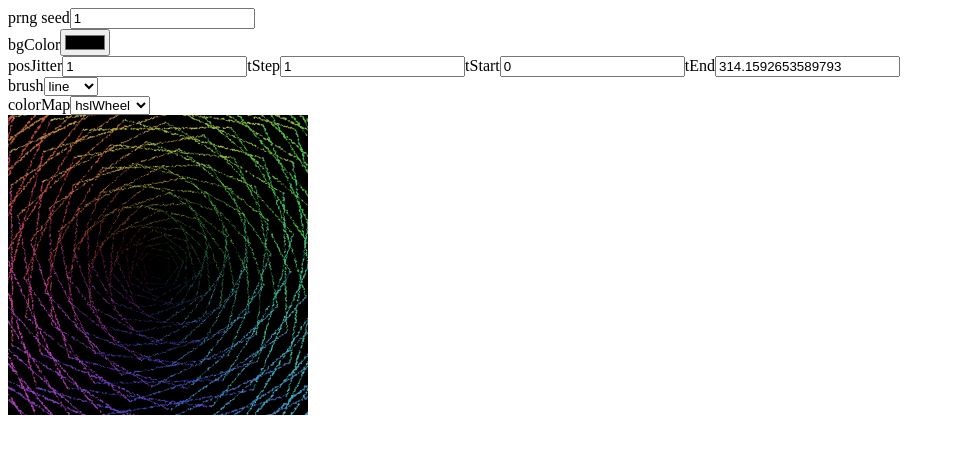
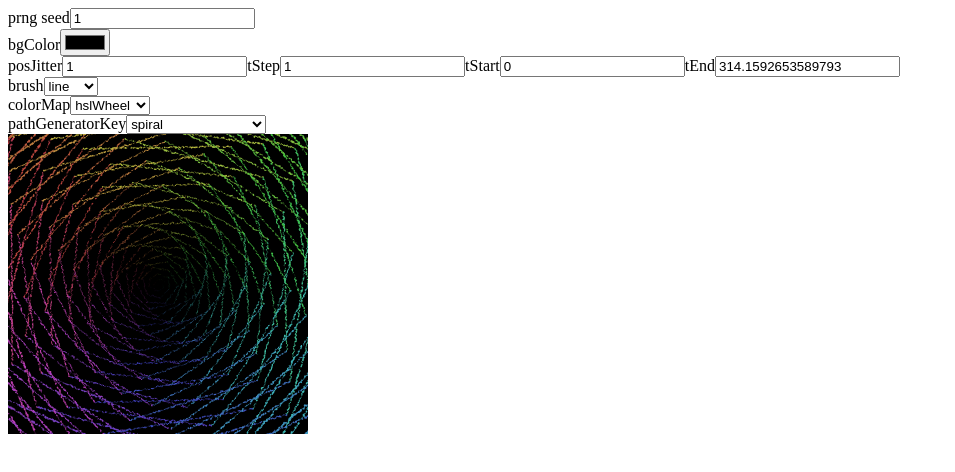
Before and after one commit to adorsk/parametric-experiments, a React (Create React App) app: page / in a window 1280 px wide. Shown: the top 472 px of the page, without its empty margins (0-955 px from the left). Built offline with nearby package versions, Linux system fonts and the light colour scheme.

Commit message:
add lissajous pathgen

```diff
--- a/src/App.js
+++ b/src/App.js
@@ -6,6 +6,7 @@ import React from 'react'
 import Prng from './Prng.js'
 import Brushes from './brushes/index.js'
 import colorMaps from './colorMaps.js'
+import pathGenerators from './pathGenerators.js'
 
 
 
@@ -157,6 +158,23 @@ class App extends React.Component {
               }
             </select>
           </div>
+          <div>
+            pathGeneratorKey
+            <select
+              value={this.props.pathGeneratorKey}
+              onChange={(e) => {
+                this._setState({pathGeneratorKey: e.target.value})
+              }}
+            >
+              {
+                Object.keys(pathGenerators).sort().map((key) => {
+                  return (
+                    <option key={key} value={key}>{key}</option>
+                  )
+                })
+              }
+            </select>
+          </div>
         </div>
       </div>
     )
@@ -189,20 +207,24 @@ class App extends React.Component {
   }
 
   generatePathPoints () {
-    const { tStart, tEnd, tStep } = this.props
+    const { tStart, tEnd, tStep, posJitter, pathGeneratorKey } = this.props
     const pathPoints = []
+    const pathGenerator = pathGenerators[pathGeneratorKey]
+    const pathFn = ({t}) => pathGenerator({t, center: this.drawCtx.center})
+    const jitterFn = () => this.prng.randomFloat({min: -posJitter, max: posJitter})
     for (let t = tStart; t < tEnd; t += tStep) {
-      pathPoints.push(this.pathFn({t}))
+      const point = pathFn({t})
+      point.x += jitterFn()
+      point.y += jitterFn()
+      pathPoints.push(point)
     }
     return pathPoints
   }
 
-  pathFn ({t, maxJitter = 1 }) {
-    const { center } = this.drawCtx
-    const jitter = () => this.prng.randomFloat({min: -maxJitter, max: maxJitter})
+  pathFn ({t, center }) {
     return {
-      x: center.x + (t * Math.cos(t)) + jitter(),
-      y: center.y + (t * Math.sin(t)) + jitter(),
+      x: center.x + (t * Math.cos(t)),
+      y: center.y + (t * Math.sin(t)),
     }
   }
 
--- /dev/null
+++ b/src/pathGenerators.js
@@ -0,0 +1,28 @@
+const pathGenerators = {}
+
+pathGenerators.spiral = ({t, center}) => {
+  return {
+    x: center.x + (t * Math.cos(t)),
+    y: center.y + (t * Math.sin(t)),
+  }
+}
+
+pathGenerators.expandingLissajous = ({t, center}) => {
+  const a = 1
+  const b = 1
+  const kx = 3
+  const ky = 5
+  const point = {
+    x: (
+      center.x +
+      (.5 * t * a * Math.cos(kx * t))
+    ),
+    y: (
+      center.y +
+      (.5 * t * b * Math.sin(ky * t))
+    ),
+  }
+  return point
+}
+
+export default pathGenerators
--- a/src/reducers/app.js
+++ b/src/reducers/app.js
@@ -7,6 +7,7 @@ const initialState = {
   posJitter: 1,
   bgColor: '#000000',
   colorMap: 'hslWheel',
+  pathGeneratorKey: 'spiral',
 }
 
 const reducer = (state = initialState, action) => {
```
